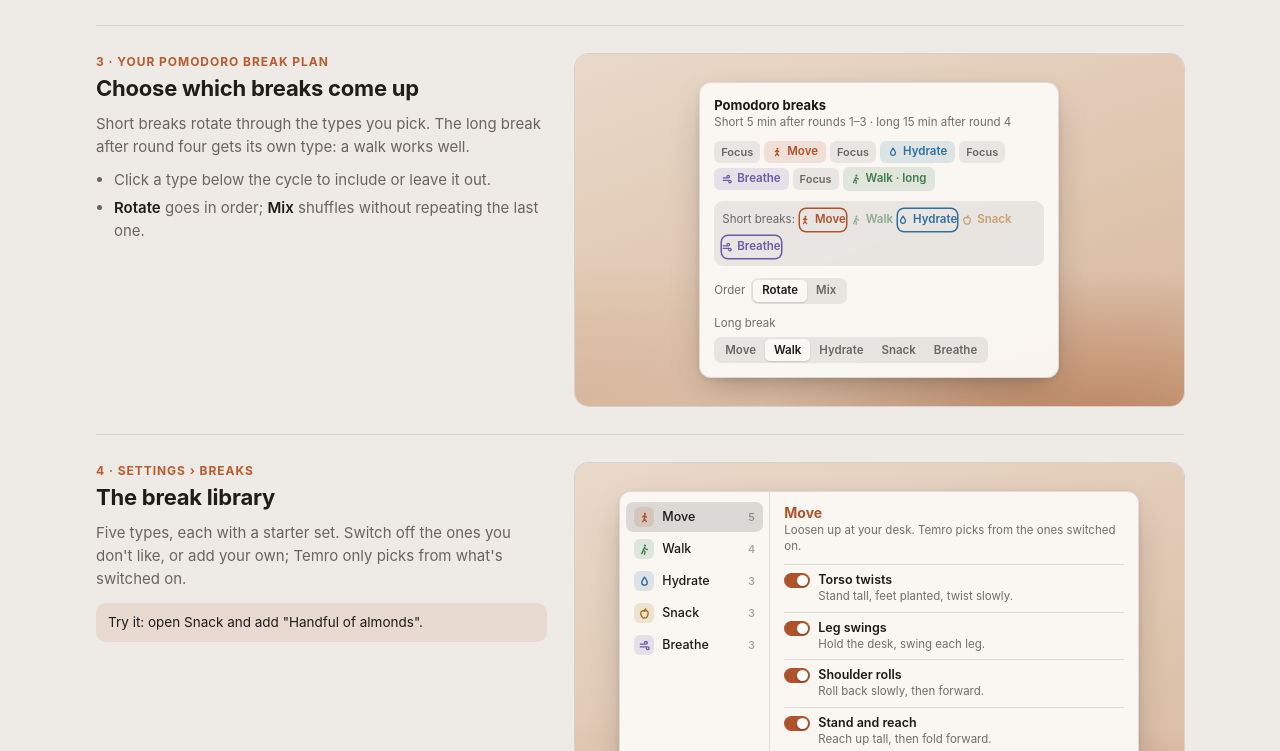
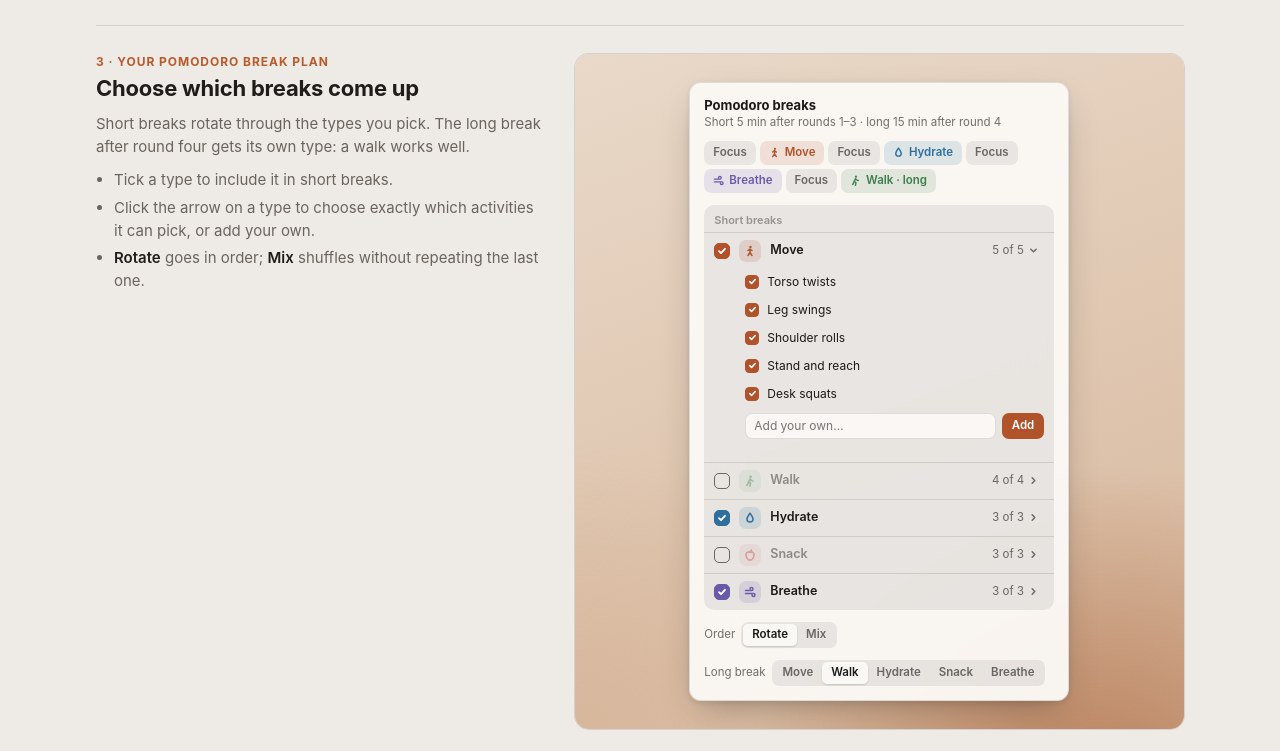
Before and after one commit to nweinberg97/Drift, a plain HTML site: page design/sandboxes/guided-breaks.html in a window 1280 px wide. Shown: the part 928-1679 px from the top of the page. Drawn offline with Linux system fonts and the light colour scheme.

Commit message:
Sandbox: cleaner break-type list with per-type activity choices; Snack is apple red
Co-Authored-By: Claude Opus 5.5 <noreply@anthropic.com>
Claude-Session: https://claude.ai/code/session_01DGNSqCGXg8xRnaX4DVmpiv

```diff
--- a/design/sandboxes/guided-breaks.html
+++ b/design/sandboxes/guided-breaks.html
@@ -13,7 +13,7 @@
   --accent: #B0522A; --accent-soft: rgba(176,82,42,0.13); --on-accent: #fff;
   --shadow: 0 14px 34px -12px rgba(40,30,20,0.38), 0 2px 6px rgba(40,30,20,0.10);
   /* one calm hue per break type */
-  --move: #B0522A; --walk: #3F7D4E; --hydrate: #2F6F9E; --snack: #A86B12; --breathe: #6A5BA8;
+  --move: #B0522A; --walk: #3F7D4E; --hydrate: #2F6F9E; --snack: #C23A4B; --breathe: #6A5BA8;
   --sans: -apple-system, BlinkMacSystemFont, "SF Pro Text", "Inter", "Segoe UI", system-ui, sans-serif;
   --display: -apple-system, BlinkMacSystemFont, "SF Pro Display", "Inter", "Segoe UI", system-ui, sans-serif;
 }
@@ -27,7 +27,7 @@
     --ctl: rgba(255,255,255,0.08); --ctl2: rgba(255,255,255,0.14);
     --accent: #F2A36E; --accent-soft: rgba(242,163,110,0.15); --on-accent: #1B1714;
     --shadow: 0 16px 40px -12px rgba(0,0,0,0.7), 0 2px 6px rgba(0,0,0,0.3);
-    --move: #F2A36E; --walk: #8CCB98; --hydrate: #8EC3EA; --snack: #EBC170; --breathe: #B7A9EC;
+    --move: #F2A36E; --walk: #8CCB98; --hydrate: #8EC3EA; --snack: #F2848F; --breathe: #B7A9EC;
     color-scheme: dark;
   }
 }
@@ -40,7 +40,7 @@
   --ctl: rgba(255,255,255,0.08); --ctl2: rgba(255,255,255,0.14);
   --accent: #F2A36E; --accent-soft: rgba(242,163,110,0.15); --on-accent: #1B1714;
   --shadow: 0 16px 40px -12px rgba(0,0,0,0.7), 0 2px 6px rgba(0,0,0,0.3);
-  --move: #F2A36E; --walk: #8CCB98; --hydrate: #8EC3EA; --snack: #EBC170; --breathe: #B7A9EC;
+  --move: #F2A36E; --walk: #8CCB98; --hydrate: #8EC3EA; --snack: #F2848F; --breathe: #B7A9EC;
   color-scheme: dark;
 }
 * { box-sizing: border-box; }
@@ -105,8 +105,8 @@ button { font: inherit; color: inherit; }
 .after .s { margin-top: 2px; font-size: 12px; color: var(--ink2); }
 
 /* type chips used everywhere */
-.chip { display: inline-flex; align-items: center; gap: 5px; height: 22px; padding: 0 8px; border-radius: 6px; font-size: 11.5px; font-weight: 600; color: var(--t); background: color-mix(in srgb, var(--t) 14%, transparent); white-space: nowrap; }
-.chip svg { width: 10px; height: 10px; }
+.chip { display: inline-flex; align-items: center; gap: 5px; height: 24px; padding: 0 9px; border-radius: 7px; font-size: 11.5px; font-weight: 600; line-height: 1; color: var(--t); background: color-mix(in srgb, var(--t) 14%, transparent); white-space: nowrap; vertical-align: middle; }
+.chip svg { width: 11px; height: 11px; flex: none; }
 .t-move { --t: var(--move); } .t-walk { --t: var(--walk); } .t-hydrate { --t: var(--hydrate); } .t-snack { --t: var(--snack); } .t-breathe { --t: var(--breathe); }
 
 /* launcher */
@@ -126,20 +126,44 @@ button { font: inherit; color: inherit; }
 .examples button:hover { border-color: var(--ember); }
 
 /* plan */
-.plan { width: 360px; max-width: 100%; padding: 14px; }
+.plan { width: 380px; max-width: 100%; padding: 14px; }
 .plan h3 { margin: 0 0 2px; font: 650 13px var(--display); }
 .plan .sub { font-size: 11.5px; color: var(--ink2); margin-bottom: 10px; }
 .cycle { display: flex; align-items: center; gap: 4px; flex-wrap: wrap; }
-.cycle .f { height: 22px; padding: 0 7px; border-radius: 6px; background: var(--ctl); font-size: 11px; font-weight: 600; color: var(--ink2); display: inline-flex; align-items: center; }
-.cycle button.chip { cursor: pointer; }
-.cycle button.chip:hover { filter: brightness(1.08); box-shadow: 0 0 0 1.5px var(--t); }
+.cycle .f { height: 24px; padding: 0 9px; border-radius: 7px; background: var(--ctl); font-size: 11.5px; font-weight: 600; line-height: 1; color: var(--ink2); display: inline-flex; align-items: center; }
 .plan .opt { display: flex; gap: 6px; flex-wrap: wrap; margin-top: 12px; align-items: center; font-size: 11.5px; color: var(--ink2); }
 .seg { display: inline-flex; padding: 2px; border-radius: 7px; background: var(--ctl); }
 .seg button { height: 22px; padding: 0 9px; border-radius: 5px; font-size: 11.5px; font-weight: 600; color: var(--ink2); }
 .seg button.on { background: var(--surface); color: var(--ink); box-shadow: 0 1px 2px rgba(0,0,0,.15); }
-.pick { margin-top: 10px; padding: 8px; border-radius: 9px; background: var(--ctl); display: flex; flex-wrap: wrap; gap: 5px; align-items: center; font-size: 11.5px; color: var(--ink2); }
-.pick button.chip { cursor: pointer; opacity: .55; }
-.pick button.chip.on { opacity: 1; box-shadow: 0 0 0 1.5px var(--t); }
+.types { margin-top: 12px; border-radius: 10px; background: var(--ctl); overflow: hidden; }
+.types .cap { padding: 8px 10px 4px; font-size: 11px; font-weight: 600; color: var(--ink3); }
+.trow { border-top: 0.5px solid var(--hair); }
+.trow:first-of-type { border-top: 0; }
+.trow .head { display: flex; align-items: center; gap: 9px; height: 36px; padding: 0 10px; }
+.types .chk, .acts .chk { width: 16px; height: 16px; border-radius: 5px; flex: none; display: grid; place-items: center; border: 1.5px solid var(--ink2); color: #fff; cursor: pointer; }
+.chk svg { width: 10px; height: 10px; opacity: 0; }
+.trow.in .chk { background: var(--t); border-color: var(--t); }
+.trow.in .chk svg { opacity: 1; }
+.trow .ico { width: 22px; height: 22px; border-radius: 7px; flex: none; display: grid; place-items: center; color: var(--t); background: color-mix(in srgb, var(--t) 15%, transparent); }
+.trow .ico svg { width: 12px; height: 12px; }
+.trow .nm { font-size: 12.5px; font-weight: 600; color: var(--ink); }
+.trow:not(.in) .nm, .trow:not(.in) .ico { opacity: .45; }
+.trow .open { margin-left: auto; display: inline-flex; align-items: center; gap: 5px; height: 26px; padding: 0 6px 0 8px; border-radius: 7px; font-size: 11.5px; color: var(--ink2); font-variant-numeric: tabular-nums; }
+.trow .open:hover { background: var(--ctl2); color: var(--ink); }
+.trow .open svg { width: 9px; height: 9px; transition: transform .18s; }
+.trow.expanded .open svg { transform: rotate(90deg); }
+.acts { display: grid; gap: 2px; padding: 0 10px 10px 41px; }
+.acts label { display: flex; align-items: center; gap: 8px; height: 26px; font-size: 12px; color: var(--ink); cursor: pointer; }
+.acts label .chk { width: 14px; height: 14px; border-radius: 4px; }
+.acts label .chk svg { width: 9px; height: 9px; }
+.acts label.on .chk { background: var(--t); border-color: var(--t); }
+.acts label.on .chk svg { opacity: 1; }
+.acts label:not(.on) { color: var(--ink3); }
+.acts input { position: absolute; opacity: 0; pointer-events: none; }
+.acts .add { display: flex; gap: 6px; margin-top: 4px; }
+.acts .add input { position: static; opacity: 1; pointer-events: auto; flex: 1; min-width: 0; height: 26px; border-radius: 7px; border: 1px solid var(--hair); background: var(--surface); color: var(--ink); font: 12px var(--sans); padding: 0 8px; outline: none; }
+.acts .add input:focus { border-color: var(--t); }
+.acts .add button { height: 26px; padding: 0 10px; border-radius: 7px; background: var(--t); color: #fff; font-size: 11.5px; font-weight: 600; }
 
 /* library */
 .lib { width: 520px; max-width: 100%; display: grid; grid-template-columns: 150px minmax(0, 1fr); min-height: 300px; }
@@ -232,7 +256,8 @@ button { font: inherit; color: inherit; }
       <h2>Choose which breaks come up</h2>
       <p>Short breaks rotate through the types you pick. The long break after round four gets its own type: a walk works well.</p>
       <ul>
-        <li>Click a type below the cycle to include or leave it out.</li>
+        <li>Tick a type to include it in short breaks.</li>
+        <li>Click the arrow on a type to choose exactly which activities it can pick, or add your own.</li>
         <li><b>Rotate</b> goes in order; <b>Mix</b> shuffles without repeating the last one.</li>
       </ul>
     </div>
@@ -419,21 +444,44 @@ button { font: inherit; color: inherit; }
   renderLauncher();
 
   /* ---------- 3. Plan ---------- */
+  const CHECK = '<svg viewBox="0 0 10 10" fill="none" stroke="currentColor" stroke-width="1.8" stroke-linecap="round" stroke-linejoin="round"><path d="M2 5.2l2 2 4-4.4"/></svg>';
+  const CHEV = '<svg viewBox="0 0 10 10" fill="none" stroke="currentColor" stroke-width="1.6" stroke-linecap="round" stroke-linejoin="round"><path d="M3.5 2l3 3-3 3"/></svg>';
+  let openType = 'move';
   function renderPlan() {
     const seq = [];
     for (let i = 0; i < 3; i++) seq.push(plan.short.length ? plan.short[i % plan.short.length] : null);
+    const rows = TYPES.map(t => {
+      const inc = plan.short.includes(t.id), list = LIB[t.id], on = list.filter(a => a.on).length;
+      const acts = openType === t.id ? `<div class="acts">${list.map((a, i) => `<label class="${a.on ? 'on' : ''}"><input type="checkbox" data-act="${t.id}:${i}" ${a.on ? 'checked' : ''}><span class="chk">${CHECK}</span>${a.n}</label>`).join('')}
+        <form class="add" data-add="${t.id}"><input placeholder="Add your own…" aria-label="Add a ${t.name.toLowerCase()} activity"><button type="submit">Add</button></form></div>` : '';
+      return `<div class="trow t-${t.id} ${inc ? 'in' : ''} ${openType === t.id ? 'expanded' : ''}">
+        <div class="head"><button class="chk" data-short="${t.id}" role="checkbox" aria-checked="${inc}" aria-label="Include ${t.name}">${CHECK}</button>
+        <span class="ico">${ICON[t.id]}</span><span class="nm">${t.name}</span>
+        <button class="open" data-open="${t.id}" aria-expanded="${openType === t.id}">${on} of ${list.length}${CHEV}</button></div>${acts}</div>`;
+    }).join('');
     $('plan').innerHTML = `<h3>Pomodoro breaks</h3><div class="sub">Short ${plan.shortLen} min after rounds 1–3 · long ${plan.longLen} min after round 4</div>
-      <div class="cycle">${seq.map((t, i) => `<span class="f">Focus</span>${t ? `<span class="chip t-${t}">${ICON[t]}${typeName(t)}</span>` : '<span class="f">Break</span>'}`).join('')}<span class="f">Focus</span><span class="chip t-${plan.long}" style="height:24px">${ICON[plan.long]}${typeName(plan.long)} · long</span></div>
-      <div class="pick" aria-label="Short break types">Short breaks:${TYPES.map(t => `<button class="chip t-${t.id} ${plan.short.includes(t.id) ? 'on' : ''}" data-short="${t.id}">${ICON[t.id]}${t.name}</button>`).join('')}</div>
+      <div class="cycle">${seq.map(t => `<span class="f">Focus</span>${t ? `<span class="chip t-${t}">${ICON[t]}${typeName(t)}</span>` : '<span class="f">Break</span>'}`).join('')}<span class="f">Focus</span><span class="chip t-${plan.long}">${ICON[plan.long]}${typeName(plan.long)} · long</span></div>
+      <div class="types"><div class="cap">Short breaks</div>${rows}</div>
       <div class="opt">Order <span class="seg"><button class="${plan.mode === 'rotate' ? 'on' : ''}" data-mode="rotate">Rotate</button><button class="${plan.mode === 'mix' ? 'on' : ''}" data-mode="mix">Mix</button></span></div>
       <div class="opt">Long break <span class="seg">${TYPES.map(t => `<button class="${plan.long === t.id ? 'on' : ''}" data-long="${t.id}">${t.name}</button>`).join('')}</span></div>`;
   }
+  function refreshAll() { renderPlan(); if (phase === 'focus') renderFocus(); renderLauncher(); renderLib(); }
   $('plan').addEventListener('click', e => {
-    const b = e.target.closest('button'); if (!b) return;
+    const b = e.target.closest('button'); if (!b || b.type === 'submit') return;
     if (b.dataset.short) { const id = b.dataset.short; plan.short = plan.short.includes(id) ? plan.short.filter(x => x !== id) : TYPES.map(t => t.id).filter(x => x === id || plan.short.includes(x)); if (!plan.short.length) plan.short = [id]; rot = 0; upcoming = null; }
+    if (b.dataset.open) openType = openType === b.dataset.open ? null : b.dataset.open;
     if (b.dataset.mode) plan.mode = b.dataset.mode;
     if (b.dataset.long) plan.long = b.dataset.long;
-    renderPlan(); if (phase === 'focus') renderFocus(); renderLauncher();
+    refreshAll();
+  });
+  $('plan').addEventListener('change', e => {
+    const k = e.target.dataset.act; if (!k) return;
+    const [t, i] = k.split(':'); LIB[t][+i].on = e.target.checked; refreshAll();
+  });
+  $('plan').addEventListener('submit', e => {
+    e.preventDefault(); const f = e.target.closest('[data-add]'); const inp = f.querySelector('input'); const v = inp.value.trim(); if (!v) return;
+    LIB[f.dataset.add].push({ n: v, d: 'Your own.', on: true, mine: true }); refreshAll();
+    const again = $('plan').querySelector(`[data-add="${f.dataset.add}"] input`); if (again) again.focus();
   });
   renderPlan();
 
@@ -449,11 +497,11 @@ button { font: inherit; color: inherit; }
   $('lib').addEventListener('click', e => {
     const b = e.target.closest('button'); if (!b) return;
     if (b.dataset.t) { libType = b.dataset.t; renderLib(); }
-    if (b.dataset.i) { const a = LIB[libType][+b.dataset.i]; a.on = !a.on; renderLib(); }
+    if (b.dataset.i) { const a = LIB[libType][+b.dataset.i]; a.on = !a.on; renderLib(); renderPlan(); }
   });
   $('lib').addEventListener('submit', e => {
     e.preventDefault(); const v = $('addn').value.trim(); if (!v) return;
-    LIB[libType].push({ n: v, d: 'Your own.', on: true, mine: true }); renderLib(); $('addn').focus();
+    LIB[libType].push({ n: v, d: 'Your own.', on: true, mine: true }); renderLib(); renderPlan(); $('addn').focus();
   });
   renderLib();
 })();
```
